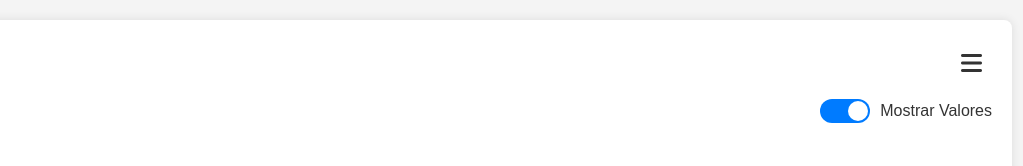
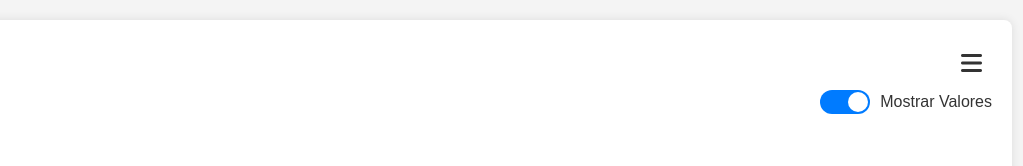
Before and after one commit to noliveira87/portfolio_tracker, a React (Create React App) app in the folder frontend/: page / in a window 1280 px wide. Shown: the top 166 px of the page, without its empty margins (228-1251 px from the left). Built offline with nearby package versions, Linux system fonts and the light colour scheme; no server answers.

Commit message:
Improve some styling

```diff
--- a/frontend/src/App.css
+++ b/frontend/src/App.css
@@ -1,23 +1,62 @@
 /* App.css */
 .App {
-  position: relative; /* Permite que o menu e o toggle sejam posicionados em relação ao contêiner principal */
-  padding: 20px; /* Adiciona algum espaçamento ao redor da página */
+  position: relative;
+  padding: 20px;
 }
 
 .header {
   display: flex;
-  justify-content: flex-end; /* Alinha todos os itens ao final do contêiner principal */
-  align-items: center;
-  gap: 20px; /* Espaço entre o toggle e o menu */
-  margin-bottom: 20px; /* Espaçamento inferior para separar do conteúdo principal */
-  position: relative; /* Necessário para o menu e o toggle serem posicionados dentro desta área */
+  align-items: center; /* Alinha o menu e o toggle verticalmente no centro */
+  justify-content: flex-end; /* Alinha os itens ao final do eixo horizontal */
+  gap: 20px; /* Espaçamento entre o menu e o toggle */
+  margin-bottom: 20px; /* Espaçamento abaixo do header */
+}
+
+.menu {
+  position: relative; /* Permite o posicionamento do conteúdo do menu */
+}
+
+.menu-button {
+  background: none;
+  border: none;
+  font-size: 24px; /* Tamanho do ícone de menu */
+  cursor: pointer;
+  color: #333; /* Cor do ícone */
+  padding: 10px; /* Adiciona algum padding ao redor do ícone */
+}
+
+.menu-content {
+  display: none;
+  position: absolute;
+  top: 100%;
+  right: 0;
+  background-color: white;
+  border: 1px solid #ddd;
+  border-radius: 4px;
+  box-shadow: 0 2px 10px rgba(0, 0, 0, 0.1);
+  z-index: 3; /* Garante que o menu esteja acima de outros elementos */
+}
+
+.menu-content button {
+  padding: 10px 20px;
+  border: none;
+  background: none;
+  cursor: pointer;
+  text-align: left;
+}
+
+.menu-content button:hover {
+  background-color: #f1f1f1;
+}
+
+.menu:hover .menu-content {
+  display: block;
 }
 
 .toggle-switch {
   display: flex;
   align-items: center;
-  position: relative; /* Garante que o toggle seja posicionado corretamente dentro do header */
-  z-index: 1; /* Coloca o toggle abaixo do menu */
+  gap: 10px; /* Espaçamento entre o toggle e o label */
 }
 
 .toggle-switch input {
@@ -55,14 +94,6 @@ input:checked + .slider::before {
 }
 
 .toggle-label {
-  margin-left: 10px;
   font-size: 16px;
   color: #333;
 }
-
-h1 {
-  color: black;
-  text-align: center;
-  margin: 0;
-  padding: 20px 0;
-}
--- a/frontend/src/App.js
+++ b/frontend/src/App.js
@@ -20,7 +20,9 @@ function App() {
     <Router>
       <div className="App">
         <div className="header">
-          <Menu onAddInvestmentType={handleAddInvestmentType} />
+          <div className="menu">
+            <Menu onAddInvestmentType={handleAddInvestmentType} />
+          </div>
           <div className="toggle-switch">
             <input
               type="checkbox"
--- a/frontend/src/components/InvestmentChart.js
+++ b/frontend/src/components/InvestmentChart.js
@@ -8,9 +8,14 @@ ChartJS.register(Title, Tooltip, Legend, ArcElement);
 const InvestmentChart = ({ investments, showValues }) => {
     const generateColors = (numColors) => {
         const colors = [];
+        const startHue = 30; // Começa a partir de 30°, que é uma cor laranja clara.
+        const hueStep = (360 - startHue) / numColors; // Distribui as cores no restante do espectro HSL
+
         for (let i = 0; i < numColors; i++) {
-            colors.push(`hsl(${(i * 360 / numColors)}, 70%, 50%)`);
+            const hue = (startHue + i * hueStep) % 360; // Calcula o matiz atual e garante que esteja dentro do intervalo de 0 a 360°
+            colors.push(`hsl(${hue}, 70%, 50%)`);
         }
+
         return colors;
     };
 
--- a/frontend/src/pages/DashboardPage.css
+++ b/frontend/src/pages/DashboardPage.css
@@ -1,19 +1,18 @@
 /* DashboardPage.css */
 .dashboard-page {
     position: relative;
-    padding: 20px;
 }
 
 .header {
     display: flex;
     flex-direction: column; /* Alinha o menu e o toggle verticalmente */
     align-items: flex-end; /* Alinha os itens ao final do eixo horizontal */
-    gap: 10px; /* Espaço entre o menu e o toggle */
+    gap: 1px; /* Espaço entre o menu e o toggle */
     position: relative; /* Permite que o menu e o toggle sejam posicionados dentro desta área */
 }
 
 .main-content {
-    margin-top: 60px; /* Ajuste conforme necessário para evitar sobreposição com o header */
+    margin-top: 0px; /* Ajuste conforme necessário para evitar sobreposição com o header */
 }
 
 h1 {
```
